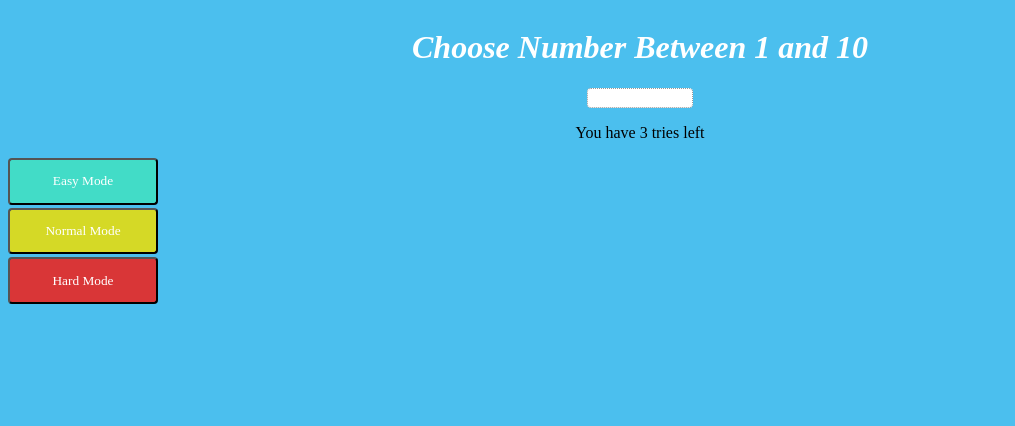
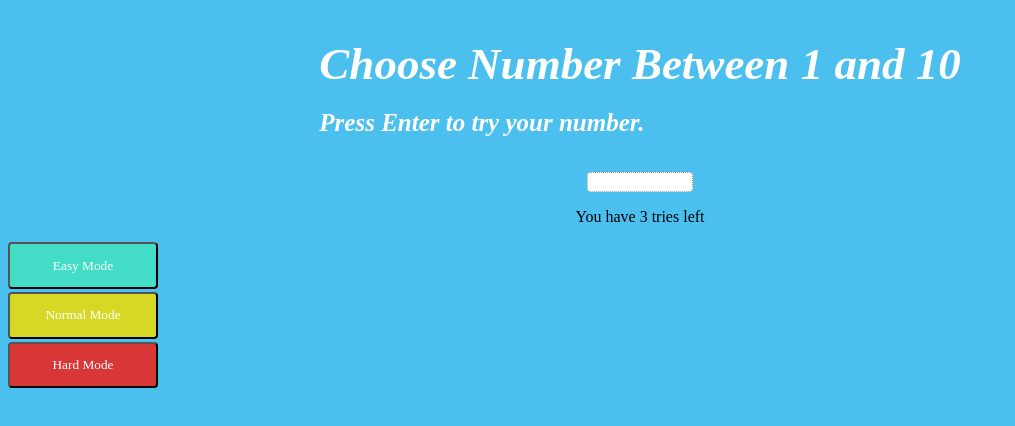
Before and after one commit to gharioss/MysteryNumber, a plain HTML site: page index.html in a window 1280 px wide. Shown: the whole page, without its empty margins (0-1015 px from the left). Drawn offline with Linux system fonts and the light colour scheme.

Commit message:
first commit

```diff
--- a/index.html
+++ b/index.html
@@ -11,7 +11,8 @@
 
 <body>
 	<div id="container2">
-		<h1>Choose Number Between <span id="numberRange">1 and 10</span></h1>
+		<h1>Choose Number Between <span id="numberRange">1 and 10</span><br />
+		<span id="title">Press Enter to try your number.</span></h1>
 		<input type="number" id="inputNumber" name="number">
 		<p id="result"></p>
 		<button id="retry">Start again</button>
--- a/style.css
+++ b/style.css
@@ -8,6 +8,7 @@ body {
 }
 h1 {
 	font-style: italic;
+	font-size: 45px;
 }
 #container2 {
 	display: flex;
@@ -52,3 +53,6 @@ input[type=number] {
 
   -webkit-appearance: none;
 }
+#title {
+	font-size: 25px;
+}
```
